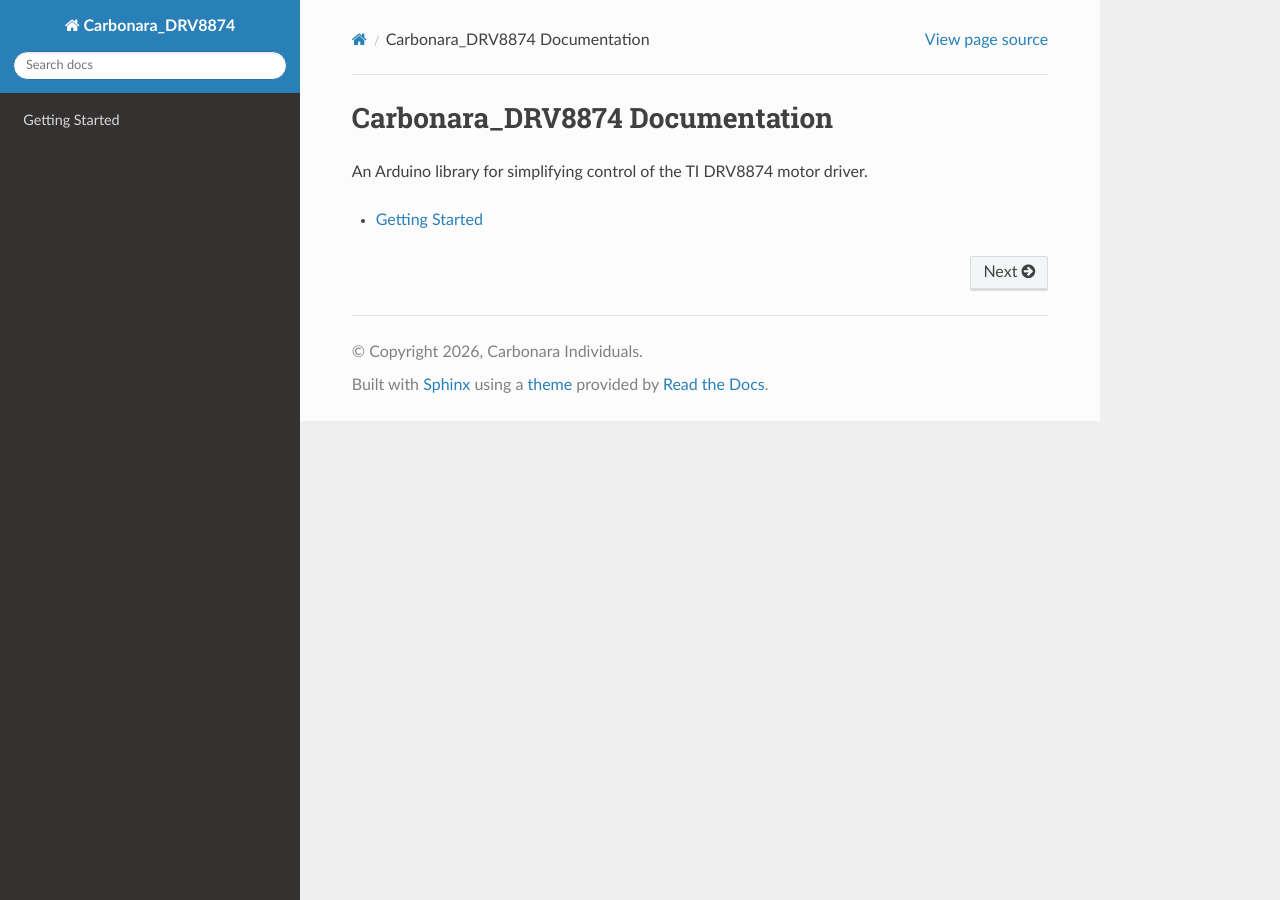
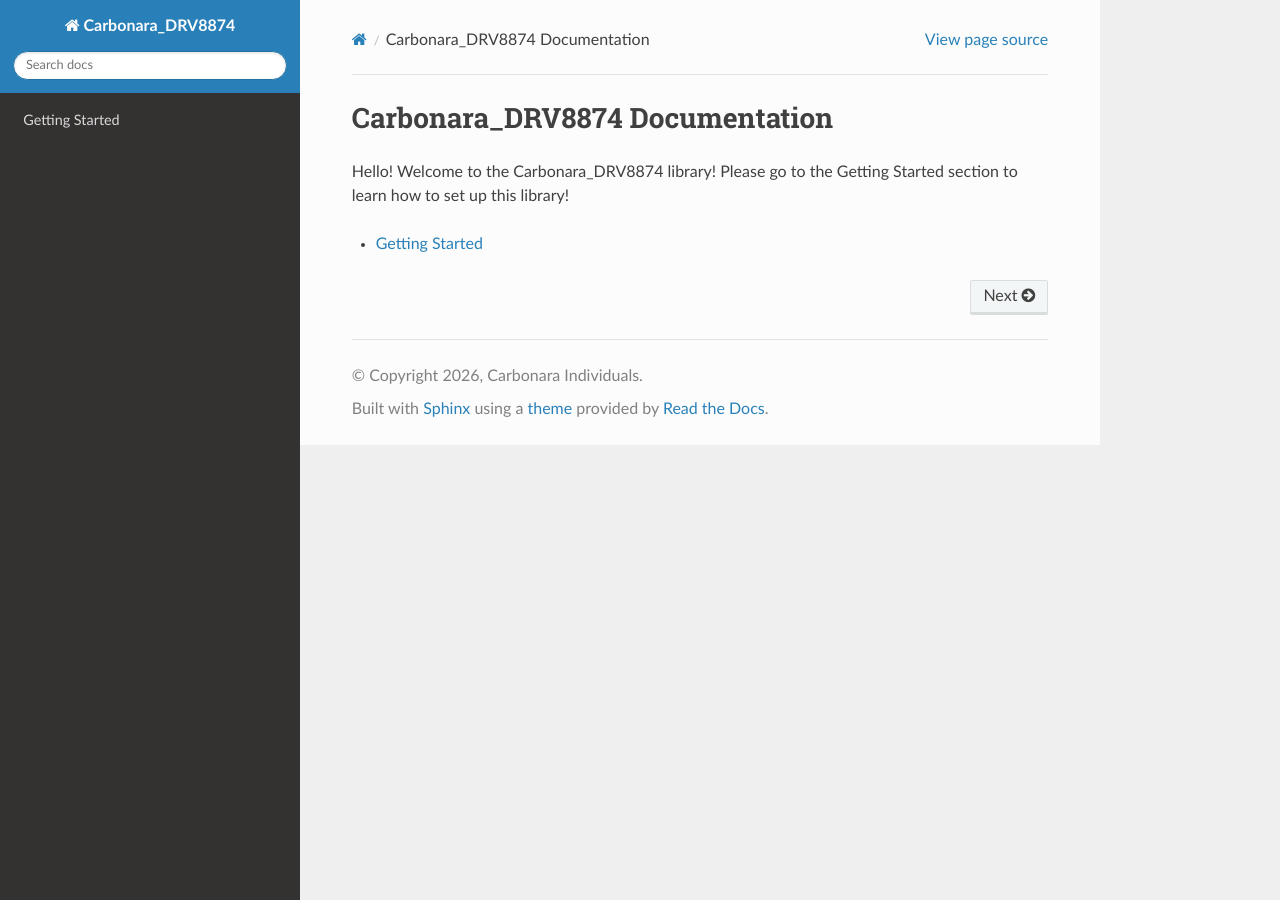
Before and after one commit to Carbonara-Individuals/Carbonara_DRV8874, a Sphinx documentation site: the page built from docs/index.rst, in a window 1280 px wide. Built offline with Sphinx 7.4.7 and the Read the Docs theme 3.1.0, drawn with Linux system fonts in a browser that asks for light colours; pages that are not in the unit, such as notebooks, are missing from menus.

Commit message:
Update introduction in documentation

```diff
--- a/docs/index.rst
+++ b/docs/index.rst
@@ -1,7 +1,7 @@
 Carbonara_DRV8874 Documentation
 ================================
 
-An Arduino library for simplifying control of the TI DRV8874 motor driver.
+Hello! Welcome to the Carbonara_DRV8874 library! Please go to the Getting Started section to learn how to set up this library!
 
 .. toctree::
    :maxdepth: 2
```
